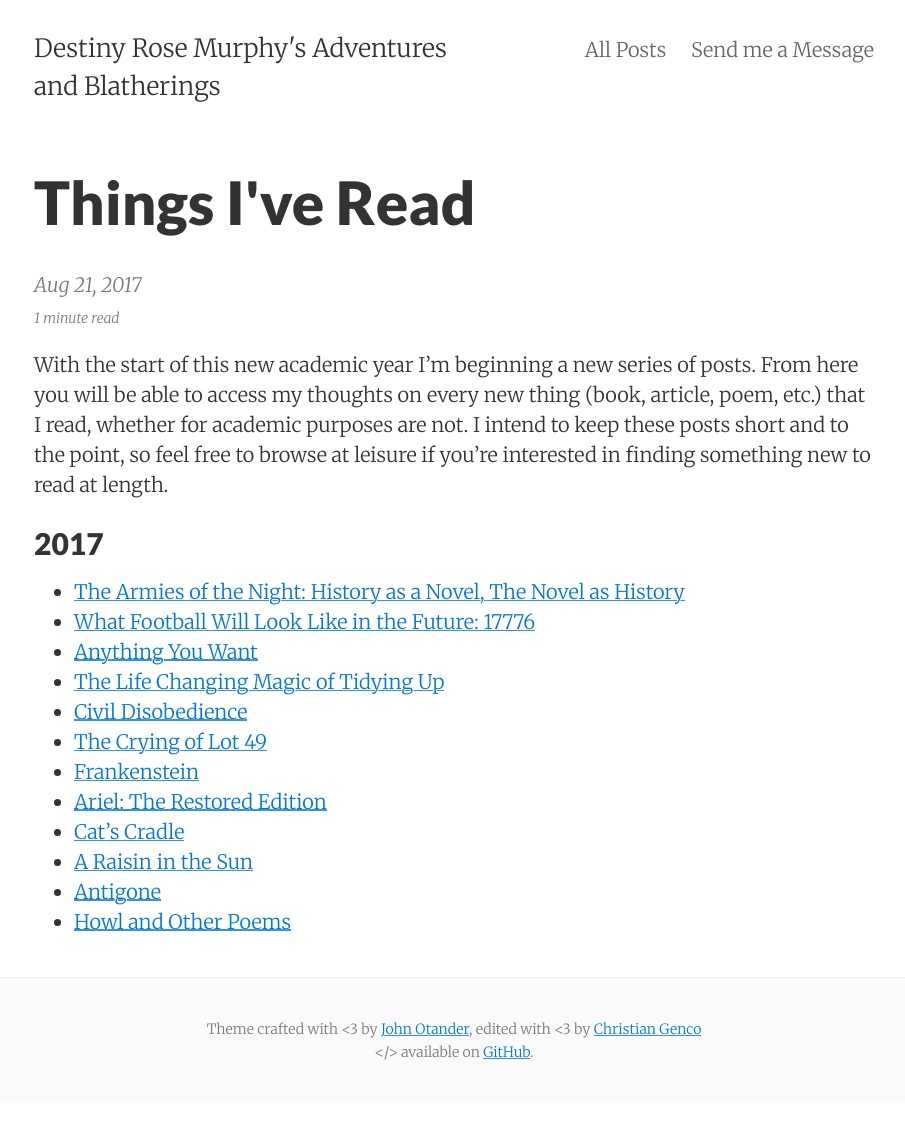
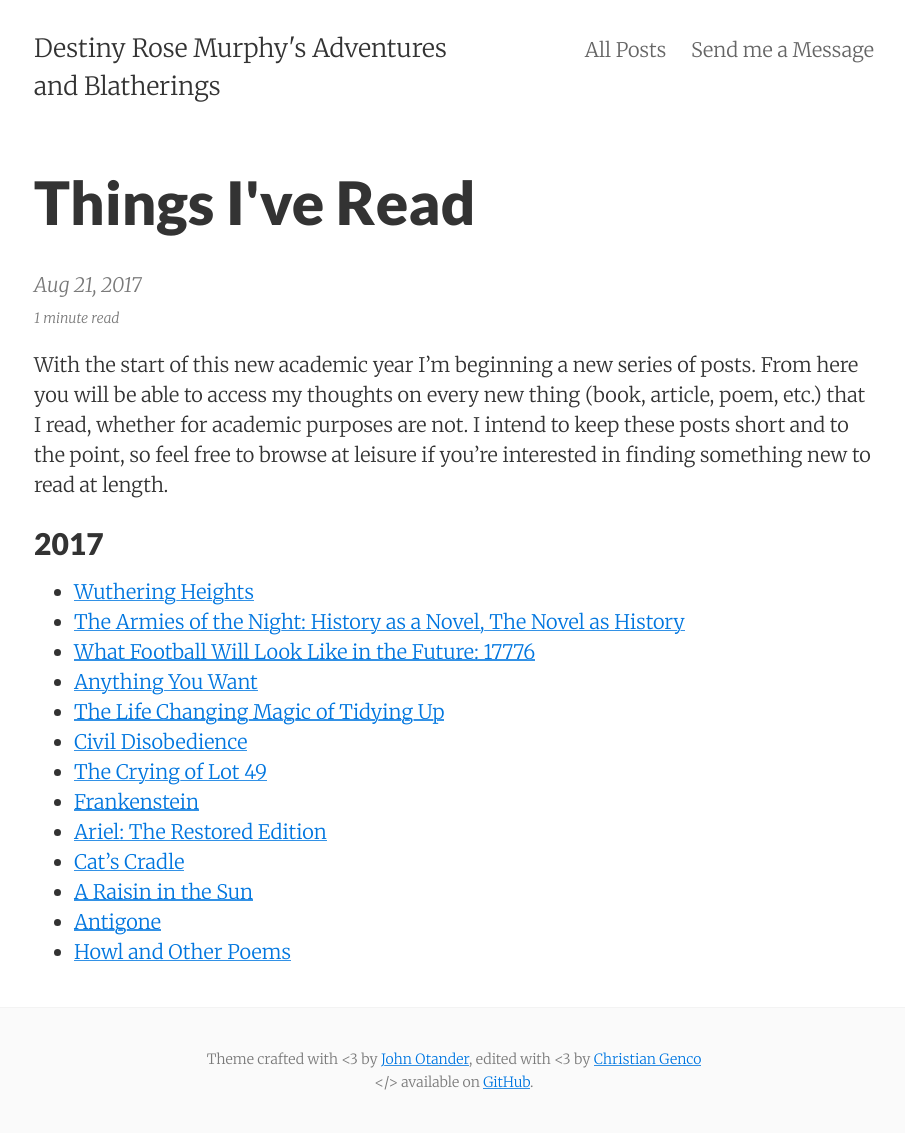
Before and after one commit to DestinyRoseMurphy/DestinyRoseMurphy.github.io, a Jekyll site: the page built from _posts/2017-08-21-Things-I've-Read.md, in a window 1280 px wide. Shown: the whole page, without its empty margins (186-1091 px from the left). Built offline with Jekyll 4.4.1, drawn with Linux system fonts in a browser that asks for light colours; before the commit the page ends 1103 px from its top, so only the background shows below that.

Commit message:
Created Wuthering Heights and changed incorrect dates on last two book posts

```diff
--- a/_posts/2017-08-21-Things-I've-Read.md
+++ b/_posts/2017-08-21-Things-I've-Read.md
@@ -9,8 +9,9 @@ With the start of this new academic year I'm beginning a new series of posts. Fr
 
 ## 2017
 
-* [The Armies of the Night: History as a Novel, The Novel as History](/details/2017-12-27-The-Armies-of-the-Night-History-as-a-Novel-the-Novel-as-History)
-* [What Football Will Look Like in the Future: 17776](/details/2017-12-26-What-Football-Will-Look-Like-in-the-Future:-17776.md)
+* [Wuthering Heights](2017-11-1-Wuthering-Heights)
+* [The Armies of the Night: History as a Novel, The Novel as History](/details/2017-10-27-The-Armies-of-the-Night-History-as-a-Novel-the-Novel-as-History)
+* [What Football Will Look Like in the Future: 17776](/details/2017-10-26-What-Football-Will-Look-Like-in-the-Future:-17776.md)
 * [Anything You Want](/details/2017-10-18-Anything-You-Want)
 * [The Life Changing Magic of Tidying Up](/details/2017-10-16-The-Life-Changing-Magic-of-Tidying-Up)
 * [Civil Disobedience](/details/2017-10-09-Civil-Disobedience)
```
Also changed, not shown: _details/2017-11-1-Wuthering-Heights.md (added, +8 -0 lines), _details/2017-10-26-What-Football-Will-Look-Like-in-the-Future:-17776.md (renamed from _details/2017-12-26-What-Football-Will-Look-Like-in-the-Future:-17776.md), _details/2017-10-27-The-Armies-of-the-Night-History-as-a-Novel-the-Novel-as-History.md (renamed from _details/2017-12-27-The-Armies-of-the-Night-History-as-a-Novel-the-Novel-as-History.md).
